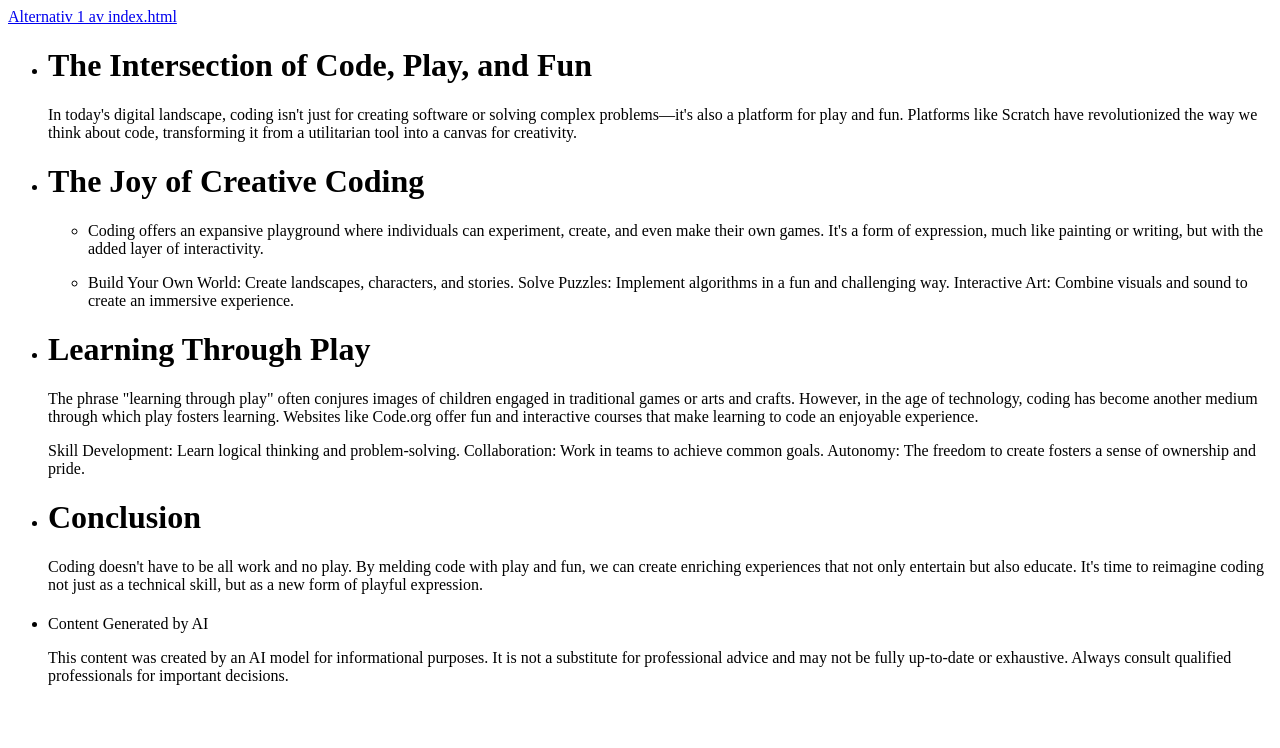
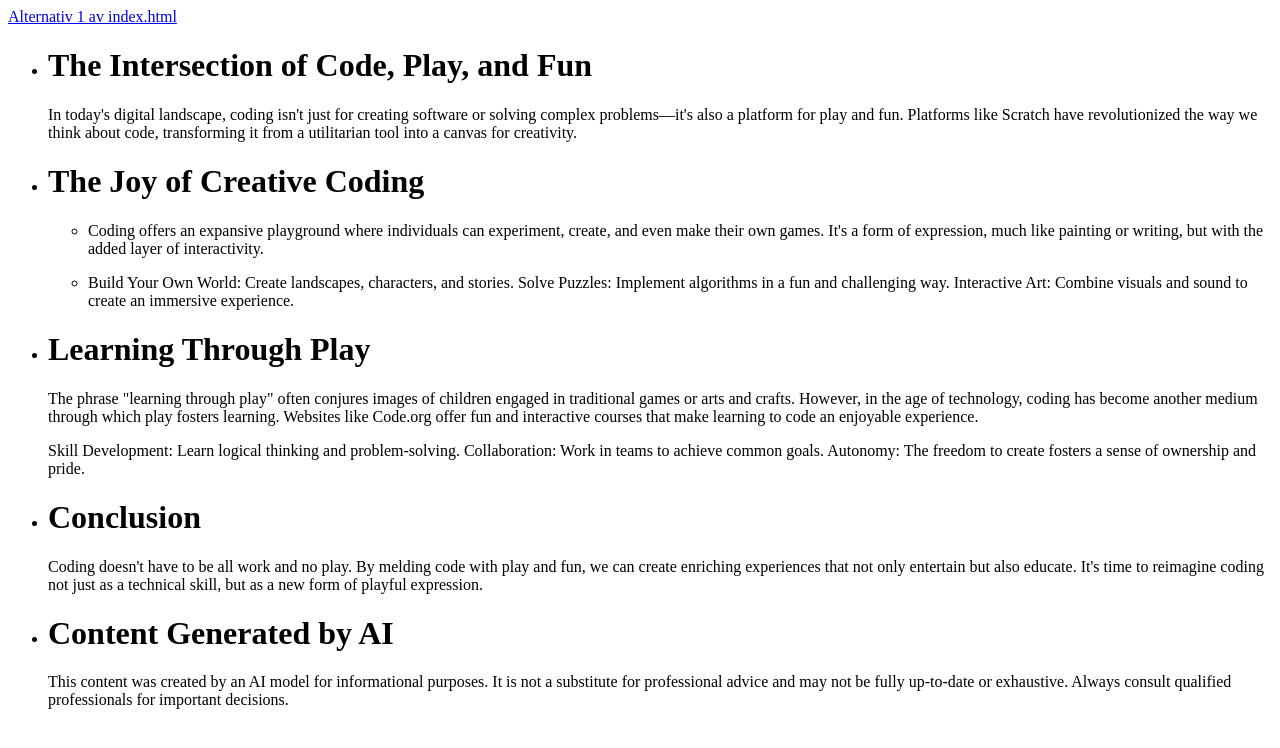
Before and after one commit to jasidet/mm912-oppgave1, a plain HTML site: page index.html in a window 1280 px wide. Drawn offline with Linux system fonts and the light colour scheme.

Commit message:
Slight typo in last section. h1-element misplaced

```diff
--- a/index.html
+++ b/index.html
@@ -101,7 +101,7 @@
 
             <li>
                 <!-- Listeelement for del 5 -->
-                <h1></h1>Content Generated by AI
+                <h1>Content Generated by AI</h1>
                 <p>
                     This content was created by an AI model for informational purposes. It is not a substitute for
                     professional
```
